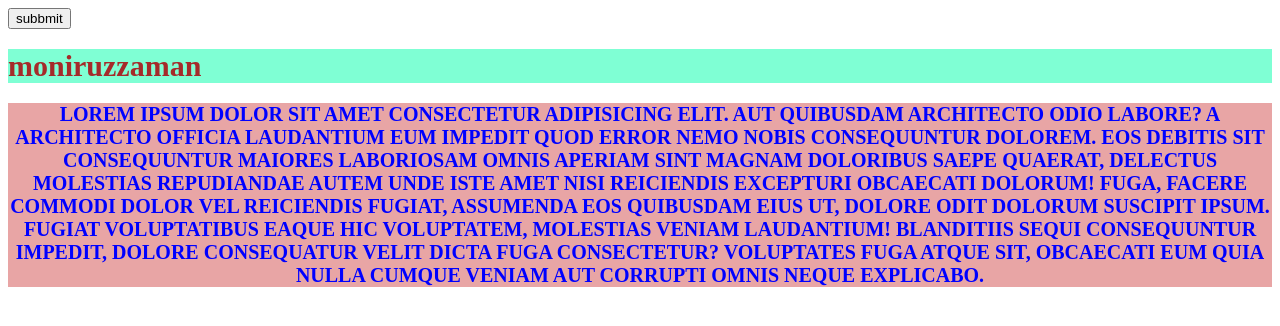
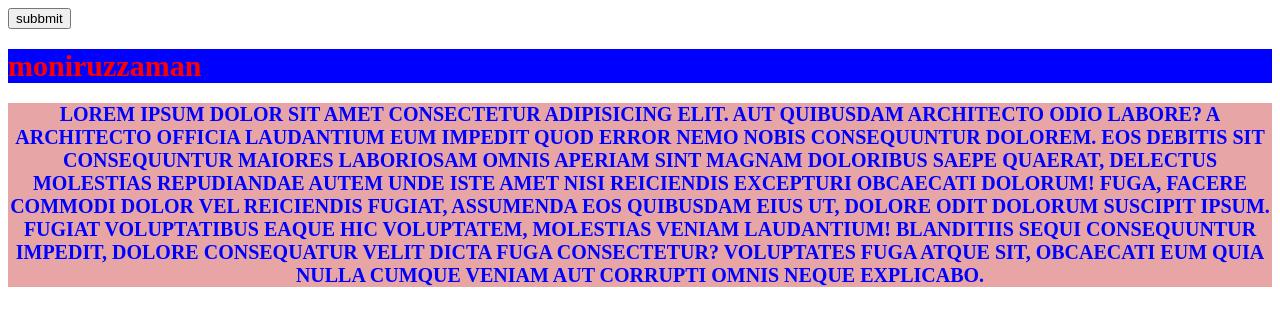
Before and after one commit to monirwebcode/first-project, a plain HTML site: page index.html in a window 1280 px wide. Drawn offline with Linux system fonts and the light colour scheme.

Commit message:
Update style.css

```diff
--- a/style.css
+++ b/style.css
@@ -8,6 +8,6 @@ p{
 }
 h1{
   font-size: 30px;
-  background-color: aquamarine;
-  color: brown;
+  background-color: blue;
+  color: red;
 }
```
